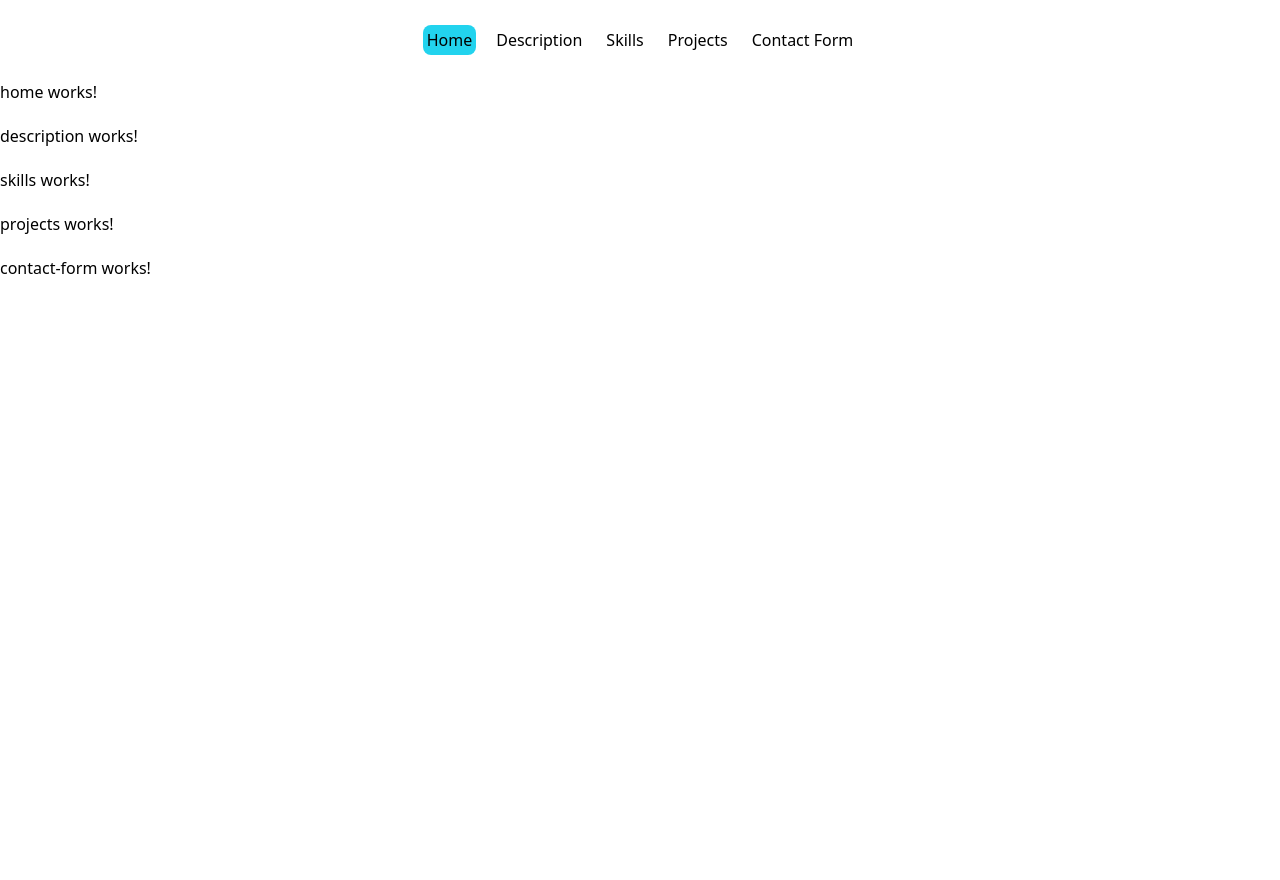
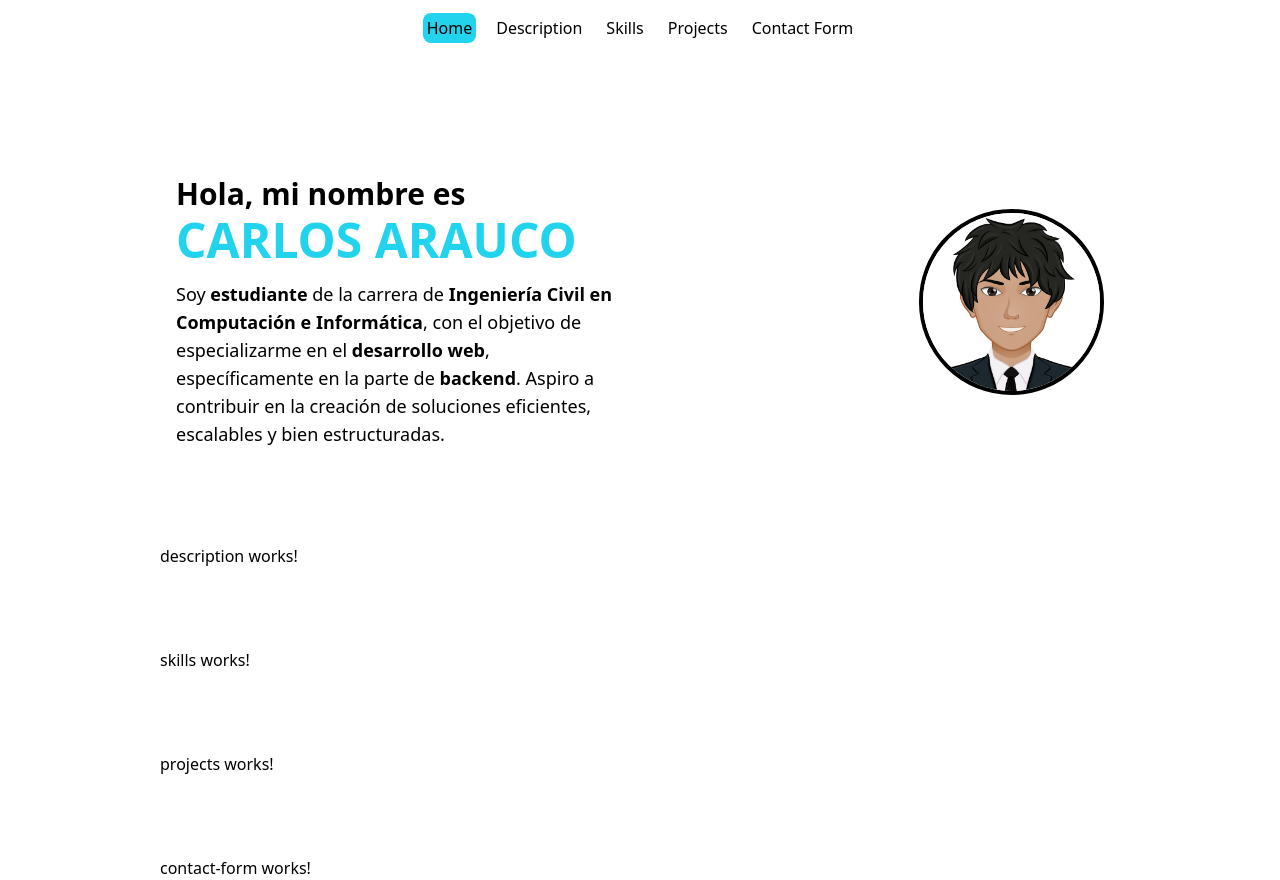
Before and after one commit to CarlosArauco8556/Task2IDWM, an Angular app: page /porfolio in a window 1280 px wide. Before the commit the page ends 800 px from the top, so only its background shows below. Built offline with nearby package versions, Linux system fonts and the light colour scheme.

Commit message:
feat: home component finished.

```diff
--- a/angular.json
+++ b/angular.json
@@ -21,10 +21,7 @@
             ],
             "tsConfig": "tsconfig.app.json",
             "assets": [
-              {
-                "glob": "**/*",
-                "input": "public"
-              }
+                "src/assets"
             ],
             "styles": [
               "src/styles.css"
--- a/src/app/Porfolio/Components/home/home.component.html
+++ b/src/app/Porfolio/Components/home/home.component.html
@@ -1 +1,12 @@
-<p>home works!</p>
+<div class="flex items-center space-x-72 p-4">
+    <div>
+      <p class="text-3xl font-bold">Hola, mi nombre es</p>
+      <p class="text-5xl font-bold mt-1 text-cyan-400">CARLOS ARAUCO</p>
+      <p class="mt-4 text-lg">
+        Soy <strong>estudiante</strong> de la carrera de <strong>Ingeniería Civil en Computación e Informática</strong>, con el objetivo de especializarme en el <strong>desarrollo web</strong>, específicamente en la parte de <strong>backend</strong>. Aspiro a contribuir en la creación de soluciones eficientes, escalables y bien estructuradas.
+      </p>
+    </div>
+    <div class="w-full">
+      <img src="assets\images\Carlos_Avatar.png" class="w-max h-max rounded-full border-4 border-black -mt-5">
+    </div>
+  </div>
--- a/src/app/Porfolio/Pages/main-page/main-page.component.html
+++ b/src/app/Porfolio/Pages/main-page/main-page.component.html
@@ -1,23 +1,25 @@
-<div class="mt-5">
+<div class="mx-40">
+    <div class="mt-2">
         <navbar></navbar>
     </div>
 
-<div class="mt-5">
+    <div class="mt-28">
         <home></home>
     </div>
 
-<div class="mt-5">
+    <div class="mt-20">
         <description></description>
     </div>
 
-<div class="mt-5">
+    <div class="mt-20">
         <skills></skills>
     </div>
 
-<div class="mt-5">
+    <div class="mt-20">
         <projects></projects>
     </div>
 
-<div class="mt-5">
+    <div class="mt-20">
         <contact-form></contact-form>
     </div>
+</div>
```
Also changed, not shown: src/assets/images/Carlos_Avatar.png (added). Lines whose indentation alone changed are shown as unchanged.
